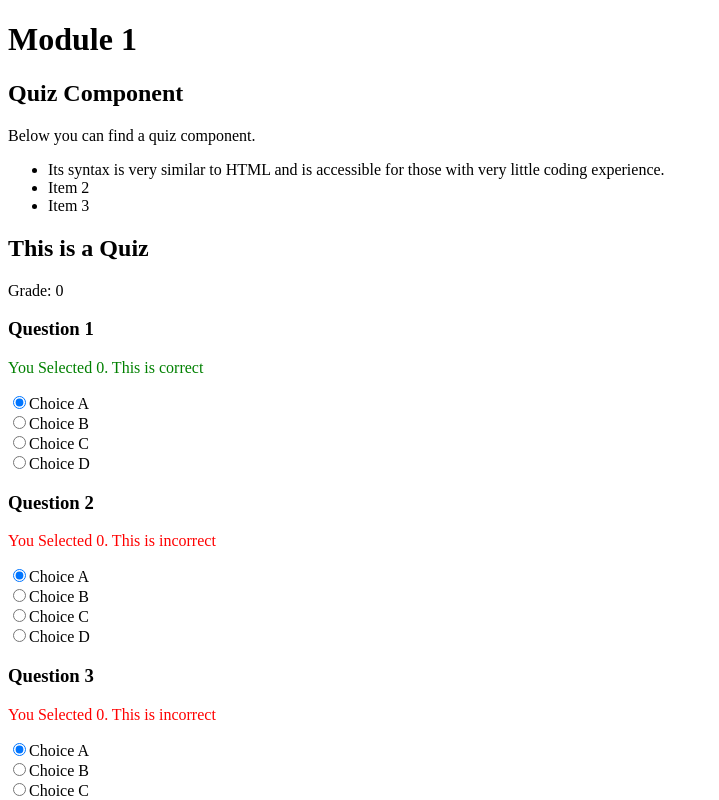
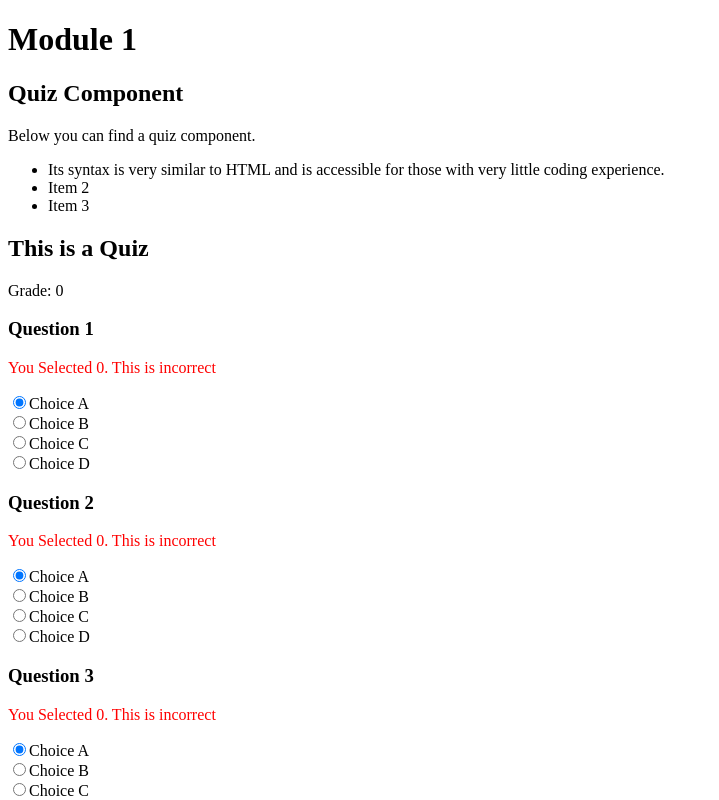
Before and after one commit to bressler1995/CourseBridge, a React (Vite) app: page / in a window 1280 px wide. Shown: the top 800 px of the page, without its empty margins (0-719 px from the left). Built offline with nearby package versions, Linux system fonts and the light colour scheme.

Commit message:
Kind of get global quiz state working
But for some reason radio index's get messed up in other question components

```diff
--- a/src/components/Quiz/Choice.jsx
+++ b/src/components/Quiz/Choice.jsx
@@ -1,8 +1,8 @@
-function Choice({title='This is a Choice', index=0, checked = false, handleAnswer}) {
+function Choice({title='This is a Choice', index = 0, checked = false, questionId = 0, radio, handleAnswer}) {
 
   return (
     <div className={'choice_' + index}>
-        <input type='radio' id={'radio_' + index} value={index} checked={checked} onChange={handleAnswer}/>
+        <input type='radio' id={'radio_' + index} value={index} data-qid={questionId} checked={checked} data-radio={radio} onChange={handleAnswer}/>
         {title}
     </div>
   );
--- a/src/components/Quiz/Question.jsx
+++ b/src/components/Quiz/Question.jsx
@@ -1,26 +1,10 @@
-import { cloneElement } from 'react';
-import { useState } from 'react';
 import { Children } from 'react';
 import Choice from './Choice'
 
 
-function Question({children, title = 'This is a Question', answerIndex, handleAnswer}) {
+function Question({children, index = 0, title = 'This is a Question', answerIndex, radio, correct, handleAnswer}) {
 
-  const [isRadio, setIsRadio] = useState(0);
-  const [isCorrect, setIsCorrect] = useState(answerIndex == 0 ? 'correct' : 'incorrect');
-
-  const checkAnswer = (e) => {
-    let curValue = +e.currentTarget.value;
-    setIsRadio(curValue);
-
-    if(curValue == answerIndex) {
-      setIsCorrect('correct');
-    } else {
-      setIsCorrect('incorrect');
-    }
-};
-
-  const mappedChildren = Children.map(children, (child, index) => {
+  const mappedChildren = Children.map(children, (child, childIndex) => {
 
       let hasTitle = false;
 
@@ -30,19 +14,20 @@ function Question({children, title = 'This is a Question', answerIndex, handleAn
         }
       }
 
+      // console.log('Choice Index:' + index);
+
       if(hasTitle == true) {
-        return (<Choice index={index} title={child.props.title} checked={isRadio === index} handleAnswer={checkAnswer}/>);
+        return (<Choice index={childIndex} title={child.props.title} checked={radio === childIndex} questionId={index} radio={radio} handleAnswer={handleAnswer}/>);
       } else {
-        return (<Choice index={index} checked={isRadio === index} handleAnswer={checkAnswer}/>);
+        return (<Choice index={childIndex} checked={radio === childIndex} questionId={index} radio={radio} handleAnswer={handleAnswer}/>);
       }
 
   });
 
-
   return (
-    <div className='questionContainer'>
+    <div className={'question question_' + index}>
         <h3>{title}</h3>
-        <p className={isCorrect}> You Selected {isRadio}.  This is {isCorrect}</p>
+        <p className={correct}> You Selected {radio}.  This is {correct}</p>
 
         <form className="choiceContainer">
           {mappedChildren}
--- a/src/components/Quiz/Quiz.css
+++ b/src/components/Quiz/Quiz.css
@@ -1,7 +1,7 @@
-.quizContainer .questionContainer p.correct {
+.quizContainer .question p.correct {
     color: green;
 }
 
-.quizContainer .questionContainer p.incorrect {
+.quizContainer .question p.incorrect {
     color: red;
 }
--- a/src/components/Quiz/Quiz.jsx
+++ b/src/components/Quiz/Quiz.jsx
@@ -7,11 +7,90 @@ import './Quiz.css';
 function Quiz({children, title='This is a Quiz'}) {
 
   const [grade, setGrade] = useState(0);
+  const [questionStates, setQuestionStates] = useState([]);
+  // const [isCorrect, setIsCorrect] = useState(answerIndex == 0 ? 'correct' : 'incorrect');
+
+  const checkAnswer = (e) => {
+    let curValue = +e.currentTarget.value;
+    let curQuestion = +e.currentTarget.dataset.qid;
+    let curRadio = +e.currentTarget.dataset.radio;
+
+    console.log(curQuestion);
+
+    let newVals = Children.map(children, (child, index) => {
+      let correct = 'incorrect';
+      let radio = 0;
+      let answerIndex = 0;
+
+      if(child.props.answerIndex != null) {
+        if(child.props.answerIndex != '') {
+          answerIndex = child.props.answerIndex;
+          // console.log(answerIndex);
+        }
+      }
+
+      if(index == curQuestion) {
+        radio = curValue;
+
+        if(curValue == answerIndex) {
+          correct = 'correct';
+        }
+      }
+
+      return {radio: radio, correct: correct};
+    });
+
+    console.log(newVals);
+    setQuestionStates(newVals);
+};
+
+const mappedChildren = Children.map(children, (child, index) => {
+
+  // console.log(questionStates);
+
+  let localRadio = 0;
+  let localCorrect = 'incorrect';
+
+  if(questionStates != null && questionStates.length > 0) {
+        console.log(questionStates[index]);
+        localRadio = questionStates[index].radio;
+        localCorrect = questionStates[index].correct;
+  }
+
+  let hasTitle = false;
+  let hasAnswer = false;
+
+  if(child.props.title != null && child.props.title != '') {
+    hasTitle = true;
+  }
+
+  if(child.props.answerIndex != null && child.props.answerIndex != '') {
+    hasAnswer = true;
+  }
+
+  if(hasTitle == true) {
+    if(hasAnswer == true) {
+      return (<Question children={child.props.children} index={index} title={child.props.title} answerIndex={child.props.answerIndex} radio={localRadio} correct={localCorrect} handleAnswer={checkAnswer}/>);
+    } else {
+      return (<Question children={child.props.children} index={index} title={child.props.title} radio={localRadio} correct={localCorrect} handleAnswer={checkAnswer}/>);
+    }
+  } else {
+
+    if(hasAnswer == true) {
+      return (<Question children={child.props.children} index={index} answerIndex={child.props.answerIndex} radio={localRadio} correct={localCorrect} handleAnswer={checkAnswer}/>);
+    } else {
+      return (<Question children={child.props.children} index={index} radio={localRadio} correct={localCorrect} handleAnswer={checkAnswer}/>);
+    }
+
+  }
+
+});
 
   return (<div className='quizContainer'>
     <h2>{title}</h2>
     <p>Grade: {grade}</p>
-    {children}
+    {mappedChildren}
+    <br></br>
     <button>Submit Quiz</button>
   </div>)
 }
```
